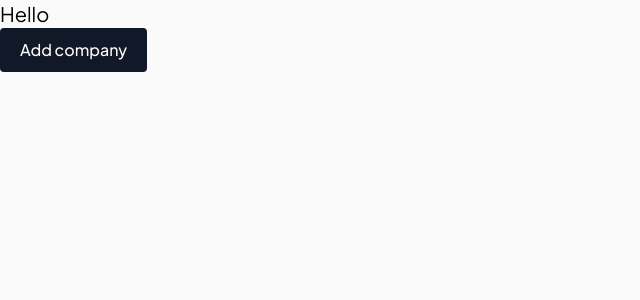
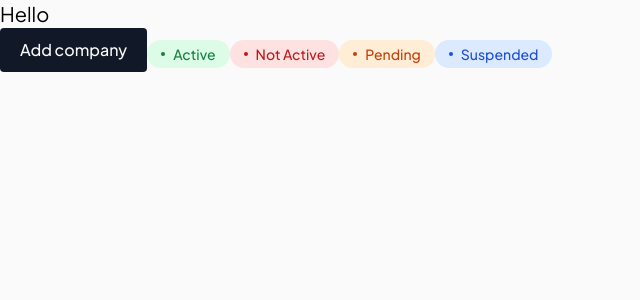
Before and after one commit to sofiialives/next-crm, a Next.js app: page / in a window 1280 px wide. Shown: the top 300 px of the page, without its empty margins (0-640 px from the left). Built offline with nearby package versions, Linux system fonts and the light colour scheme.

Commit message:
labels with status

```diff
--- a/src/app/page.tsx
+++ b/src/app/page.tsx
@@ -1,10 +1,15 @@
-import AddCompanyBtn from '@/components/addCompany/AddCompanyBtn';
+import StatusLabel, { Status } from "@/components/Status/StatusLabel";
+import AddCompanyBtn from "@/components/addCompany/AddCompanyBtn";
 
 export default function Home() {
   return (
     <main>
       <h1 className="text-xl">Hello</h1>
       <AddCompanyBtn />
+      <StatusLabel status={Status.Active}>Active</StatusLabel>
+      <StatusLabel status={Status.NotActive}>Not Active</StatusLabel>
+      <StatusLabel status={Status.Pending}>Pending</StatusLabel>
+      <StatusLabel status={Status.Suspended}>Suspended</StatusLabel>
     </main>
   );
 }
--- /dev/null
+++ b/src/components/Status/StatusLabel.tsx
@@ -0,0 +1,39 @@
+import clsx from "clsx";
+import React from "react";
+
+export enum Status {
+  Active,
+  NotActive,
+  Pending,
+  Suspended,
+}
+
+interface StatusLabelProps {
+  children: React.ReactNode;
+  status: Status;
+  disabled?: boolean;
+}
+
+export default function StatusLabel({
+  children,
+  status,
+  disabled,
+}: StatusLabelProps) {
+  return (
+    <div
+      className={clsx(
+        "inline-flex items-center py-1 px-3.5 rounded-3xl text-sm font-medium",
+        status === Status.Active && "text-green-700 bg-green-100",
+        status === Status.NotActive && "text-red-700 bg-red-100",
+        status === Status.Pending && "text-orange-700 bg-orange-100",
+        status === Status.Suspended && "text-blue-700 bg-blue-100",
+        {
+          ["opacity-75 cursor-not-allowed"]: disabled,
+        }
+      )}
+    >
+      <div className="w-1 h-1 mr-2 rounded-full bg-current" />
+      {children}
+    </div>
+  );
+}
--- a/src/components/addCompany/AddCompanyBtn.tsx
+++ b/src/components/addCompany/AddCompanyBtn.tsx
@@ -1,6 +1,6 @@
 'use client';
 import React, { useState } from 'react';
-import Button from './button';
+import Button from './Button';
 import dynamic from 'next/dynamic';
 const CompanyFormModal = dynamic(() => import('./CompanyFormModal'), {
   ssr: false,
@@ -15,7 +15,7 @@
         onSubmit={console.log}
         show={show}
         onClose={() => setShow(false)}
-      ></CompanyFormModal>
+      />
     </>
   );
 }
--- a/src/components/addCompany/Button.tsx
+++ b/src/components/addCompany/Button.tsx
@@ -2,11 +2,11 @@
 import clsx from 'clsx';
 import React, { ButtonHTMLAttributes } from 'react';
 
-interface buttonProps extends ButtonHTMLAttributes<HTMLButtonElement> {
+interface ButtonProps extends ButtonHTMLAttributes<HTMLButtonElement> {
   disabled?: boolean;
 }
 
-export default function Button({ disabled, ...rest }: buttonProps) {
+export default function Button({ disabled, ...rest }: ButtonProps) {
   return (
     <button
       {...rest}
--- a/src/components/addCompany/CompanyForm.tsx
+++ b/src/components/addCompany/CompanyForm.tsx
@@ -30,7 +30,7 @@
   return (
     <Formik initialValues={initialValues} onSubmit={onSubmit}>
       <Form className="flex flex-col gap-10">
-        <p className="mb-0.5 text-xl">Add new company</p>
+        <h2 className="mb-0.5 text-xl">Add new company</h2>
         <div className="flex gap-6">
           <div className="flex flex-col flex-1 gap-5">
             <LogoUploader label="Logo" placeholder="Upload photo" />
--- a/src/components/addCompany/CompanyFormModal.tsx
+++ b/src/components/addCompany/CompanyFormModal.tsx
@@ -1,7 +1,7 @@
 'use client';
 import React from 'react';
-import Modal, { ModalProps } from './modal';
 import CompanyForm, { CompanyFormProps } from './CompanyForm';
+import Modal, { ModalProps } from './Modal';
 
 interface CompanyFormModalProps extends ModalProps {
   onSubmit: CompanyFormProps['onSubmit'];
```
Also changed, not shown: 1 other file (tests, documents, lock files or other folders).
